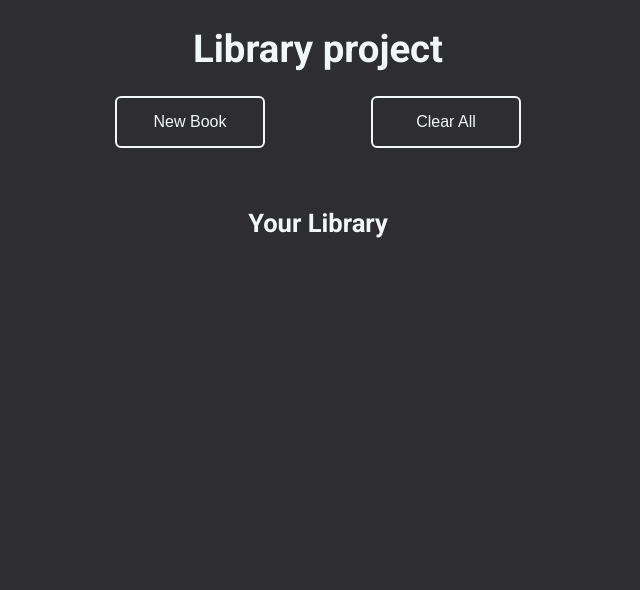
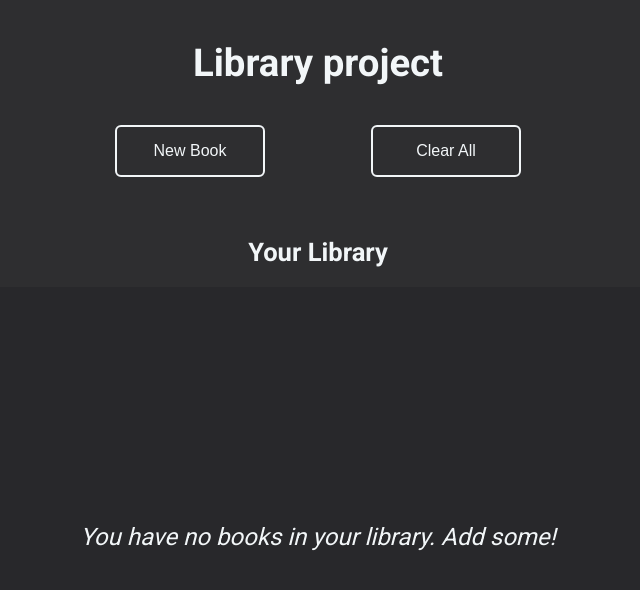
Before and after one commit to yurishe0/top-library, a plain HTML site: page index.html in a window 1280 px wide. Shown: the whole page, without its empty margins (322-962 px from the left). Drawn offline with Linux system fonts and the light colour scheme.

Commit message:
State that no books are in the library when it's empty

```diff
--- a/script.js
+++ b/script.js
@@ -10,6 +10,7 @@ const titleInput = document.querySelector("#title");
 const authorInput = document.querySelector('#author');
 const pagesInput = document.querySelector('#pages');
 const readInput = document.querySelector('#read');
+const libraryContainer = document.querySelector('.library');
 
 // Stores all created book objects.
 let library = [];
@@ -20,6 +21,14 @@ function Book(title, author, pages, isRead) {
     this.author = author;
     this.pages = pages;
     this.isRead = isRead;
+}
+
+function checkBookCount() {
+    if(libraryContainer.children.length === 0) {
+        const message = document.createElement("p");
+        message.innerHTML = "You have no books in your library. Add some!";
+        libraryContainer.appendChild(message);
+    }
 }
 
 // Adds a book to the library list.
@@ -56,3 +65,5 @@ newBook.addEventListener("click", () => {
     // Display the adding book window
     addBookWindow.style.display = "block";
 });
+
+checkBookCount();
--- a/styles.css
+++ b/styles.css
@@ -23,11 +23,14 @@ body {
 .main-wrapper {
   width: 100%;
   height: 100%;
+  transition: opacity 0.1s ease-out;
 }
 
 h1 {
   font-size: clamp(24px, 3vw, 76px);
   text-align: center;
+  margin: 0px;
+  padding: 40px;
 }
 
 h2 {
@@ -164,6 +167,8 @@ button:hover {
 }
 
 .library {
+  min-width: 80vw;
+  min-height: 500px;
   width: 80%;
 
   display: grid;
@@ -171,7 +176,17 @@ button:hover {
   justify-items: center;
   gap: 20px;
 
-  margin: 0 auto;
+  margin: 20px auto 0px;
+
+  background-color: rgb(40, 40, 43);
+  border-radius: 4px;
+}
+
+/* This is only shown when there are no books added yet */
+.library > p {
+  align-self: center;
+  font-style: italic;
+  font-size: clamp(12px, 2vw, 24px);
 }
 
 .book {
```
